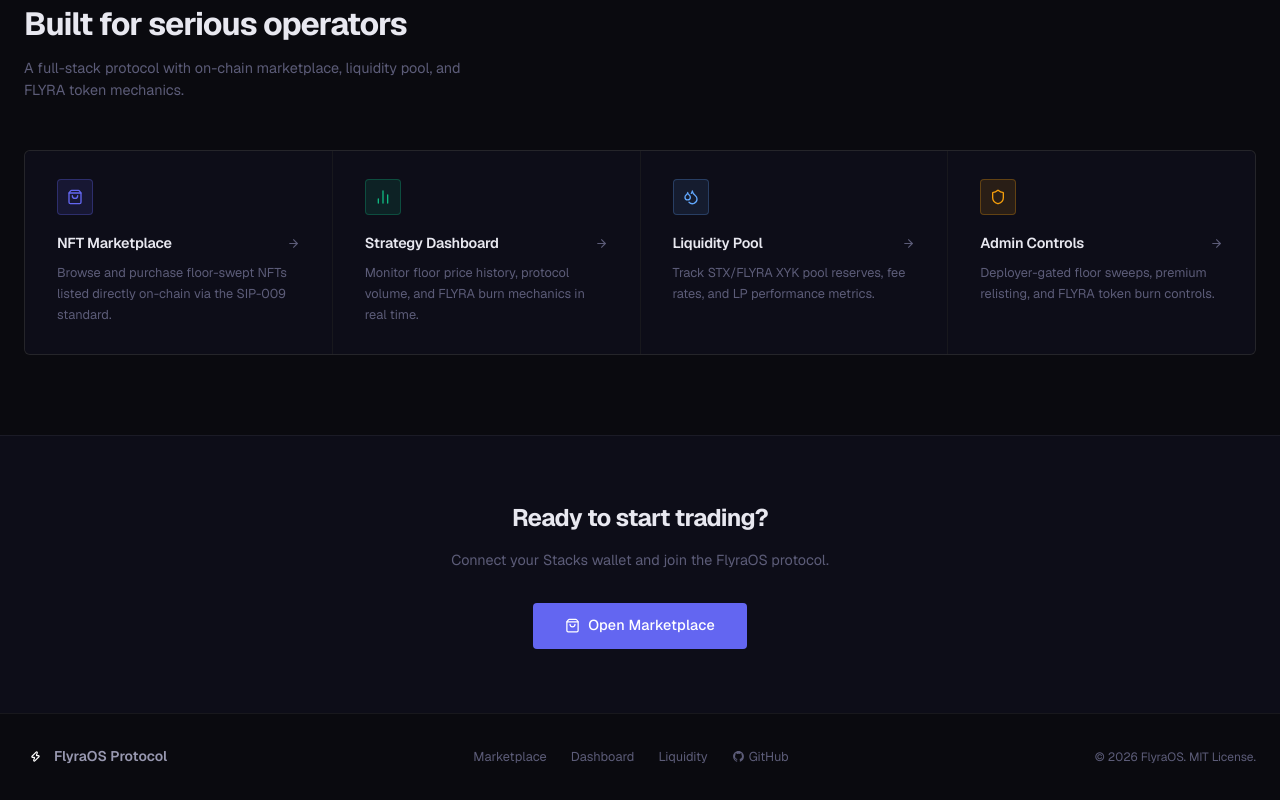
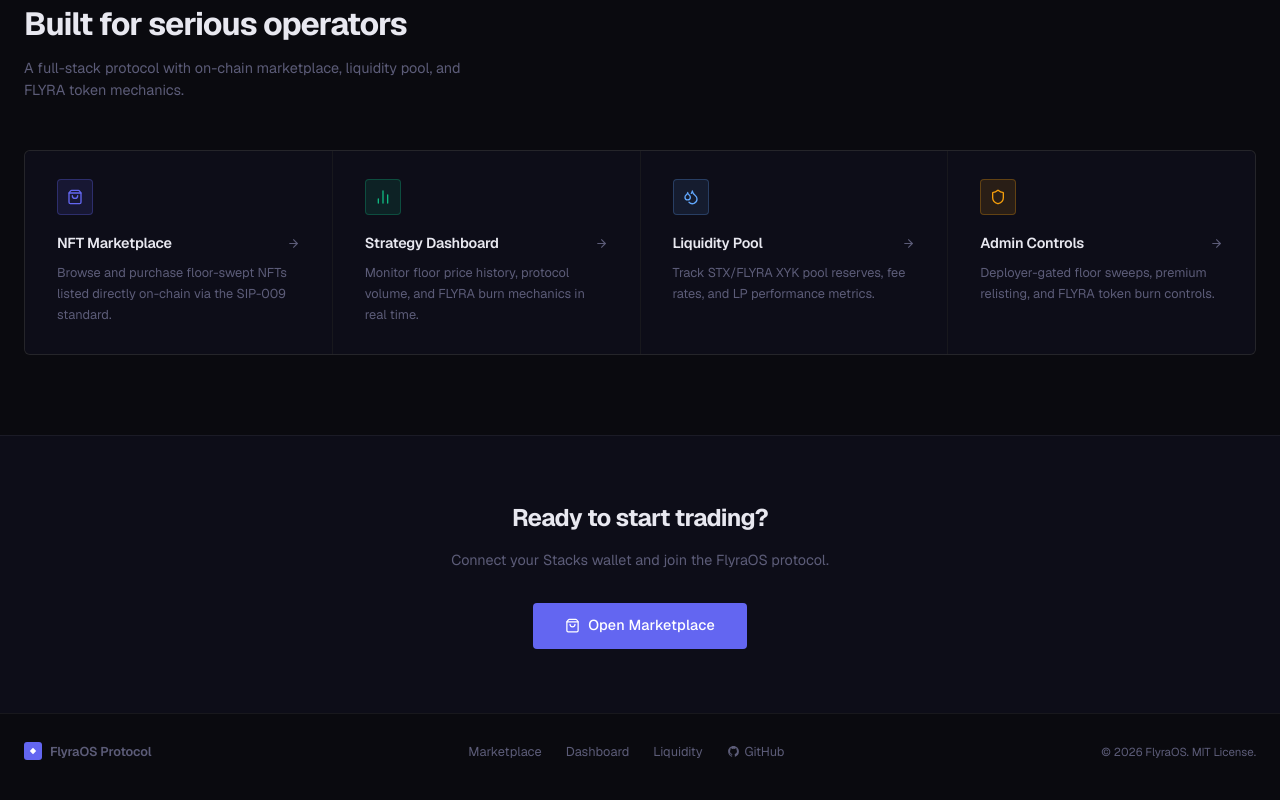
Before and after one commit to Samuel1505/FlyraOS, a Next.js app in the folder web/: page / in a window 1280 px wide. Shown: the part 905-1705 px from the top of the page. Built offline with nearby package versions, Linux system fonts and the light colour scheme; no server answers.

Commit message:
added minimal, same diamond mark and muted tones

```diff
--- a/web/src/components/common/Footer.tsx
+++ b/web/src/components/common/Footer.tsx
@@ -1,5 +1,4 @@
 import Link from 'next/link';
-import { Zap } from 'lucide-react';
 
 export default function Footer() {
   return (
@@ -7,7 +6,7 @@ export default function Footer() {
       style={{
         borderTop: '1px solid var(--border-subtle)',
         background: 'var(--background)',
-        padding: '2rem 1.5rem',
+        padding: '1.75rem 1.5rem',
       }}
     >
       <div
@@ -24,43 +23,54 @@ export default function Footer() {
         {/* Brand */}
         <div style={{ display: 'flex', alignItems: 'center', gap: '0.5rem' }}>
           <span
+            aria-hidden
             style={{
               display: 'flex',
               alignItems: 'center',
               justifyContent: 'center',
-              width: '22px',
-              height: '22px',
-              background: 'var(--primary)',
-              borderRadius: '5px',
+              width: '18px',
+              height: '18px',
+              background: 'var(--accent)',
+              borderRadius: '3px',
+              flexShrink: 0,
             }}
           >
-            <Zap size={11} color="#fff" strokeWidth={2.5} />
+            <svg width="8" height="8" viewBox="0 0 10 10" fill="none">
+              <path d="M5 1L9 5L5 9L1 5L5 1Z" fill="white" />
+            </svg>
           </span>
-          <span style={{ fontWeight: 600, fontSize: '0.875rem', color: 'var(--text-secondary)' }}>
+          <span
+            style={{
+              fontWeight: 600,
+              fontSize: '0.8rem',
+              color: 'var(--text-muted)',
+              letterSpacing: '-0.01em',
+            }}
+          >
             FlyraOS Protocol
           </span>
         </div>
 
         {/* Links */}
-        <div style={{ display: 'flex', alignItems: 'center', gap: '1.5rem', fontSize: '0.8rem' }}>
+        <nav aria-label="Footer navigation" style={{ display: 'flex', alignItems: 'center', gap: '1.5rem' }}>
           <Link href="/marketplace" className="footer-link">Marketplace</Link>
-          <Link href="/dashboard" className="footer-link">Dashboard</Link>
-          <Link href="/liquidity" className="footer-link">Liquidity</Link>
+          <Link href="/dashboard"   className="footer-link">Dashboard</Link>
+          <Link href="/liquidity"   className="footer-link">Liquidity</Link>
           <a
             href="https://github.com/Samuel1505/FlyraOS"
             target="_blank"
             rel="noopener noreferrer"
             className="footer-link"
-            style={{ display: 'flex', alignItems: 'center', gap: '0.25rem' }}
+            style={{ display: 'flex', alignItems: 'center', gap: '0.3rem' }}
           >
-            <svg width="13" height="13" viewBox="0 0 24 24" fill="currentColor">
+            <svg width="13" height="13" viewBox="0 0 24 24" fill="currentColor" aria-hidden="true">
               <path d="M12 2C6.477 2 2 6.484 2 12.017c0 4.425 2.865 8.18 6.839 9.504.5.092.682-.217.682-.483 0-.237-.008-.868-.013-1.703-2.782.605-3.369-1.343-3.369-1.343-.454-1.158-1.11-1.466-1.11-1.466-.908-.62.069-.608.069-.608 1.003.07 1.531 1.032 1.531 1.032.892 1.53 2.341 1.088 2.91.832.092-.647.35-1.088.636-1.338-2.22-.253-4.555-1.113-4.555-4.951 0-1.093.39-1.988 1.029-2.688-.103-.253-.446-1.272.098-2.65 0 0 .84-.27 2.75 1.026A9.564 9.564 0 0112 6.844c.85.004 1.705.115 2.504.337 1.909-1.296 2.747-1.027 2.747-1.027.546 1.379.202 2.398.1 2.651.64.7 1.028 1.595 1.028 2.688 0 3.848-2.339 4.695-4.566 4.943.359.309.678.92.678 1.855 0 1.338-.012 2.419-.012 2.747 0 .268.18.58.688.482A10.019 10.019 0 0022 12.017C22 6.484 17.522 2 12 2z" />
             </svg>
             GitHub
           </a>
-        </div>
+        </nav>
 
-        <p style={{ fontSize: '0.75rem', color: 'var(--text-muted)' }}>
+        <p style={{ fontSize: '0.72rem', color: 'var(--text-muted)' }}>
           © {new Date().getFullYear()} FlyraOS. MIT License.
         </p>
       </div>
```
